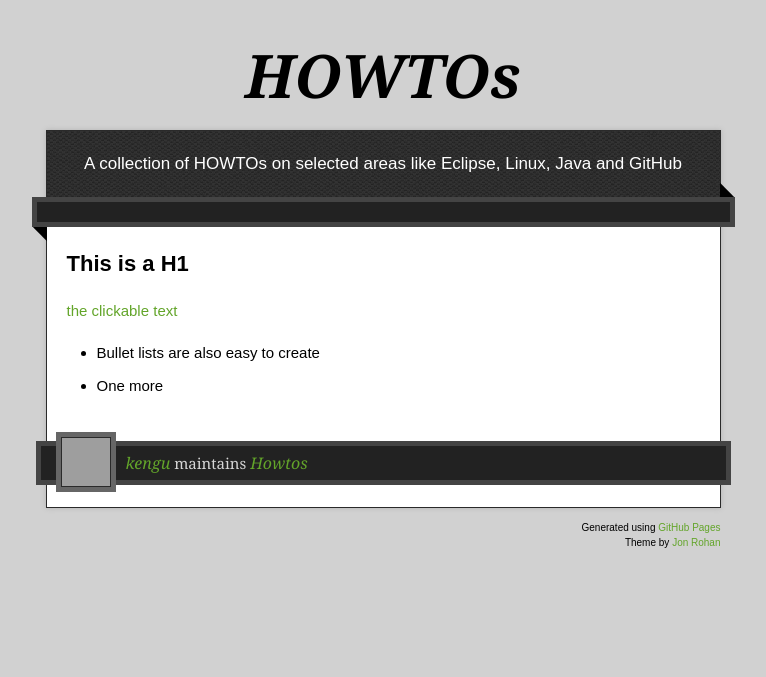
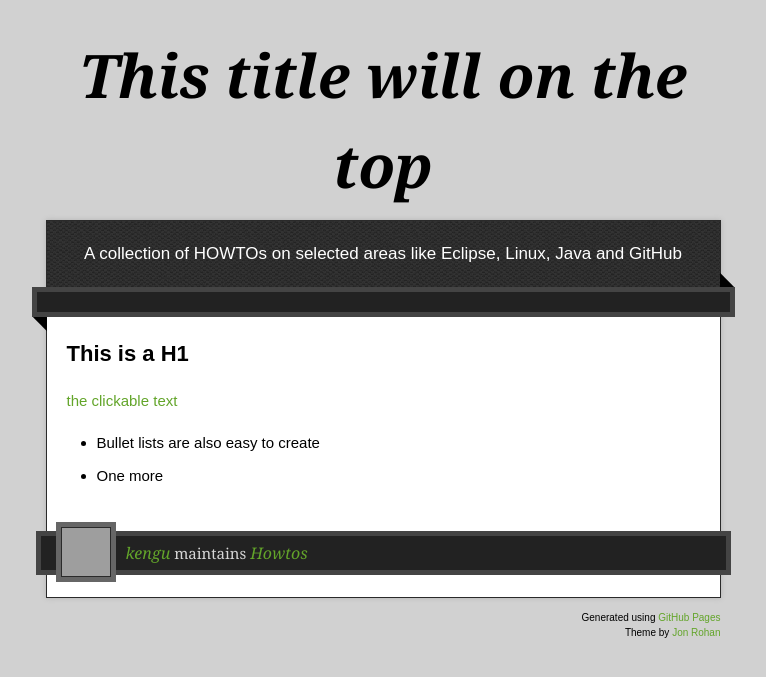
Before and after one commit to kengu/howtos, a Jekyll site: the page built from _posts/2012-01-01-demo.md, in a window 1280 px wide. Shown: the top 677 px of the page, without its empty margins (257-1023 px from the left). Built offline with Jekyll 4.4.1, drawn with Linux system fonts in a browser that asks for light colours; nearby versions of some CDN libraries; grey boxes are pictures that could not be loaded.

Commit message:
Update _layouts/howto.html

```diff
--- a/_layouts/howto.html
+++ b/_layouts/howto.html
@@ -11,8 +11,8 @@
   <script type="text/javascript" src="https://ajax.googleapis.com/ajax/libs/jquery/1.7.1/jquery.min.js"></script>
   <script type="text/javascript" src="{{ site.baseurl }}/javascripts/script.js"></script>
 
-  <title>{{ site.title }}</title>
-  <meta name="description" content="{{site.tagline}}">
+  <title>{{ page.title }}</title>
+  <meta name="description" content="{{ site.tagline }}">
 
   <meta name="viewport" content="width=device-width,initial-scale=1">
 
@@ -22,7 +22,7 @@
 
   <div class="wrapper">
     <header>
-      <h1 class="title">{{ site.title }}</h1>
+      <h1 class="title">{{ page.title }}</h1>
     </header>
 
     <div id="container">
@@ -31,13 +31,13 @@
         <div class="download-bar">
         <div class="inner">
         {% if page.code %}
+          {% if page.code_title %}
+          <a href="https://github.com/{{ page.code_owner }}/{{ page.code_repo }}" class="code">{{ page.code_title }}</a>
+          {% endif %}
           <a href="https://github.com/{{ page.code_owner }}/{{ page.code_repo }}/tarball/{{ page.code_branch }}"
           	class="download-button tar"><span>Download</span></a>
           <a href="https://github.com/{{ page.code_owner }}/{{ page.code_repo }}/tarball/{{ page.code_branch }}"
           	class="download-button zip"><span>Download</span></a>
-          {% if page.code_title %}
-          <a href="https://github.com/{{ page.code_owner }}/{{ page.code_repo }}" class="code">{{ page.code_title }}</a>
-          {% endif %}
         {% endif %}
       	</div>
         <span class="blc"></span><span class="trc"></span>
```
